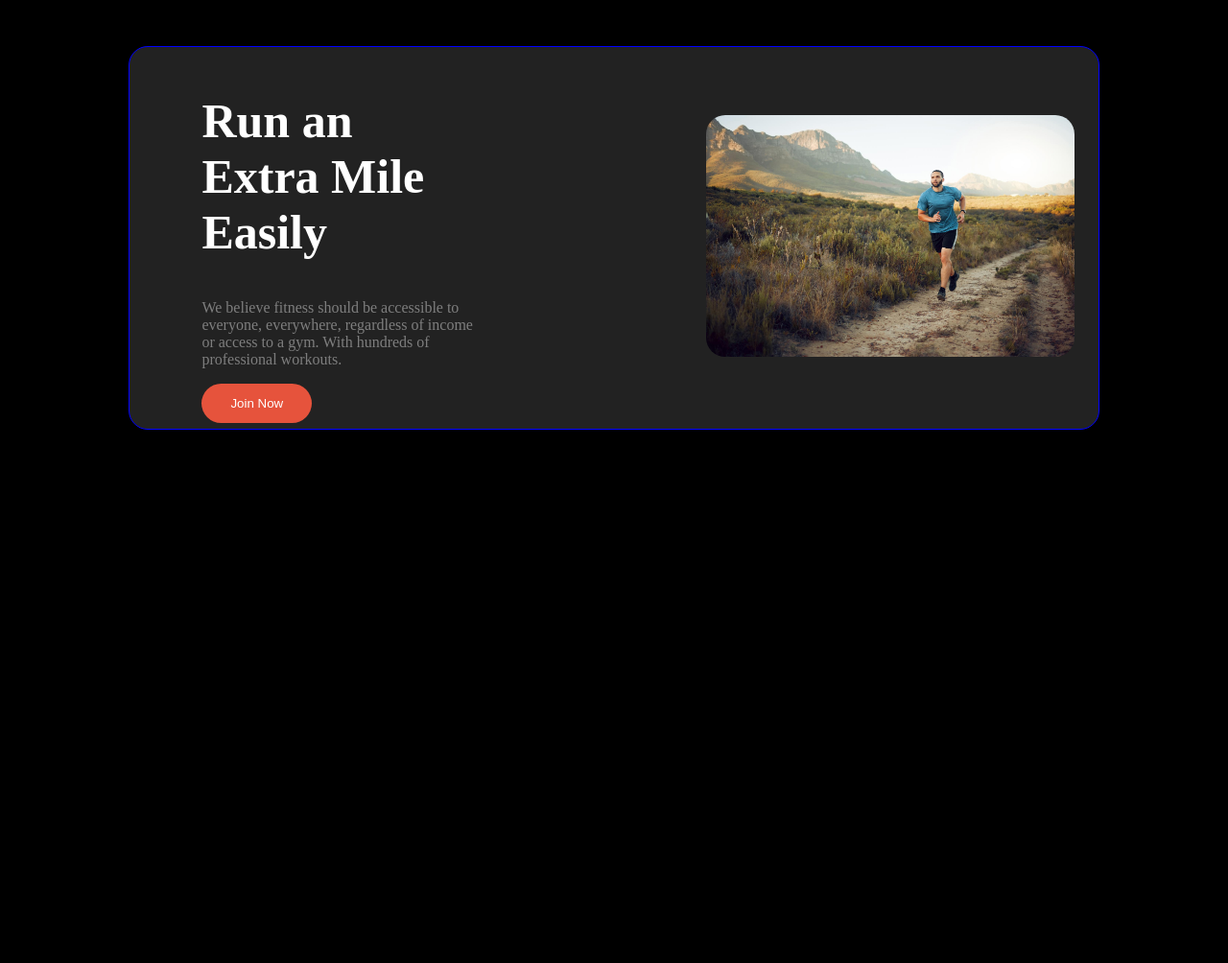
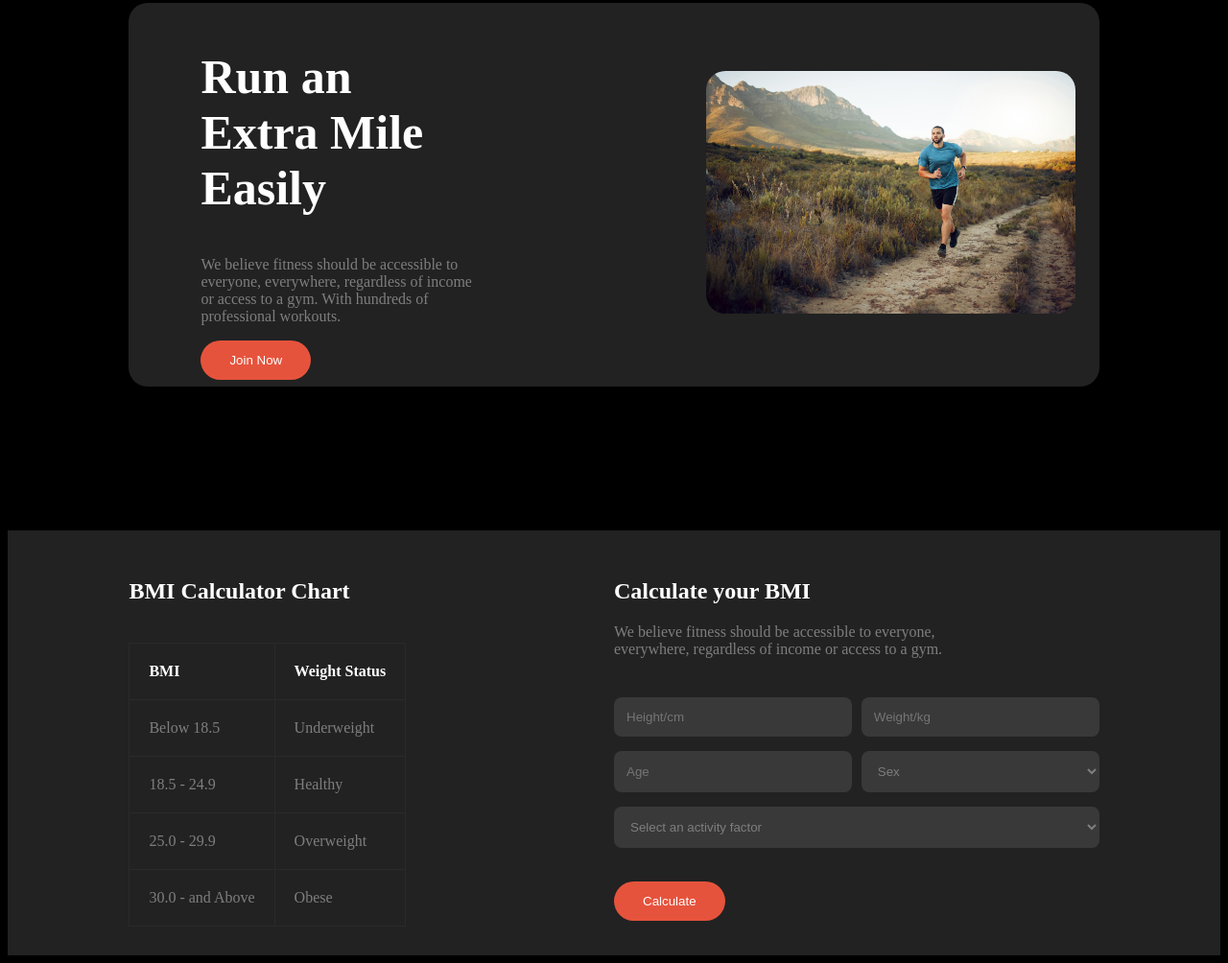
Before and after one commit to md-mohosin/fitness, a plain HTML site: page index.html in a window 1280 px wide. Shown: the part 1560-2564 px from the top of the page at 96% size. Before the commit the page ends 2016 px from the top, so only its background shows below. Drawn offline with Linux system fonts and the light colour scheme.

Commit message:
create bmi calculate section

```diff
--- a/index.html
+++ b/index.html
@@ -37,7 +37,7 @@
                 <img src="./images/Images 2.png" alt="">
                 <div class="workout">
                     <h1>500+</h1>
-                    <span>Free workout videos</span>
+                    <p>Free workout videos</p>
                 </div>
                 <div class="tutorial">
                     <div style="width: 25px;height: 25px; background-color: #E6533C; border-radius: 50%;"></div>
@@ -97,11 +97,71 @@
             <div style="border-radius: 20px;" class="run">
                 <div class="run-text">
                     <h1 style="font-size: 50px;">Run an Extra Mile Easily</h1>
-                    <p>We believe fitness should be accessible to everyone, everywhere, regardless of income or access to a gym. With hundreds of professional workouts.</p>
+                    <p>We believe fitness should be accessible to everyone, everywhere, regardless of income or access
+                        to a gym. With hundreds of professional workouts.</p>
                     <button class="btn" style="background-color: #E6533C; border: none;">Join Now</button>
                 </div>
                 <div class="run-image">
                     <img style="height: 100%; width: 100%; border-radius: 20px;" src="./images/run.jpg" alt="">
+                </div>
+            </div>
+        </section>
+
+
+
+
+        <section class="bmi-section">
+            <div class="bmi">
+                <div class="table">
+                    <h1>BMI Calculator Chart</h1>
+                    <table>
+                        <tr>
+                            <th>BMI</th>
+                            <th>Weight Status</th>
+                        </tr>
+                        <tr>
+                            <td>Below 18.5</td>
+                            <td>Underweight</td>
+                        </tr>
+                        <tr>
+                            <td>18.5 - 24.9</td>
+                            <td>Healthy</td>
+                        </tr>
+                        <tr>
+                            <td>25.0 - 29.9</td>
+                            <td>Overweight</td>
+                        </tr>
+                        <tr>
+                            <td>30.0 - and Above</td>
+                            <td>Obese</td>
+                        </tr>
+                    </table>
+                </div>
+
+
+                <div class="calculate">
+                    <div style="width: 80%; padding-bottom: 25px;">
+                        <h1>Calculate your BMI</h1>
+                        <p>We believe fitness should be accessible to everyone, everywhere, regardless of income or
+                            access
+                            to a gym. </p>
+                    </div>
+                    <form action="">
+                        <div style="display: flex; gap: 10px; ">
+                            <input type="text" placeholder="Height/cm">
+                            <input type="text" placeholder="Weight/kg">
+                        </div>
+                        <div style="display: flex; gap: 10px; ">
+                            <input type="text" placeholder="Age">
+                            <select name="" id="">
+                                <option value="">Sex</option>
+                            </select>
+                        </div>
+                        <select name="" id="">
+                            <option value="">Select an activity factor</option>
+                        </select>
+                    </form>
+                    <button style="background-color: #E6533C; border: none; margin-top: 20px;">Calculate</button>
                 </div>
             </div>
         </section>
--- a/style.css
+++ b/style.css
@@ -1,4 +1,4 @@
-*{
+* {
     box-sizing: border-box;
 }
 
@@ -8,14 +8,15 @@ body {
 }
 
 header {
-    /* width: 100%; */
     margin: 0 auto;
-    border: 1px solid red;
+    /* border: 1px solid red; */
 }
 
 .header,
 .banner-section,
-.habit,.run {
+.habit,
+.run,
+.bmi {
     max-width: 1440px;
     width: 80%;
     margin: 0 auto;
@@ -54,7 +55,8 @@ nav ul {
     font-size: 78px;
 }
 
-p {
+p,
+td {
     color: #7E7E7E;
 }
 
@@ -73,7 +75,7 @@ button {
 .workout {
     background-color: #393939;
     color: black;
-    width: 150px;
+    width: 180px;
     border-radius: 10px;
     padding: 8px 20px;
     position: absolute;
@@ -86,7 +88,7 @@ button {
 .tutorial {
     background-color: #393939;
     color: black;
-    width: 150px;
+    width: 180px;
     height: 100px;
     display: flex;
     justify-content: space-between;
@@ -102,9 +104,11 @@ button {
 
 
 
-.habit,.run {
+.habit,
+.run,
+.bmi {
     margin-top: 150px;
-    border: 1px solid blue;
+    /* border: 1px solid blue; */
 }
 
 .habit-text {
@@ -114,7 +118,7 @@ button {
     padding-bottom: 30px;
 }
 
-.habit-text h1{
+.habit-text h1 {
     font-size: 50px;
 }
 
@@ -133,20 +137,64 @@ button {
 
 
 
-.run{
+.run {
     background-color: #222222;
     height: 400px;
-    display: flex;gap: 100px;
+    display: flex;
+    gap: 100px;
     align-items: center;
     justify-content: space-between;
     padding: 25px;
 }
 
-.run-text{
+.run-text {
     padding-left: 50px;
     width: 35%;
 }
 
-.run-image{
+.run-image {
     width: 40%;
 }
+
+
+.bmi {
+    display: flex;
+    padding: 30px 0;
+}
+
+.table,
+.calculate {
+    width: 50%;
+}
+
+.table table,
+td,
+th {
+    border: 1px solid #2A2A2A;
+    border-collapse: collapse;
+    padding: 20px;
+}
+
+th {
+    text-align: left;
+}
+
+.table table {
+    margin-top: 40px;
+}
+
+.calculate input,
+select {
+    width: 100%;
+    margin-bottom: 15px;
+    padding: 13px;
+    border-radius: 8px;
+    background-color: #393939;
+    border: none;
+    color: #7E7E7E;
+}
+
+
+.bmi-section {
+    background-color: #222222;
+}
```
